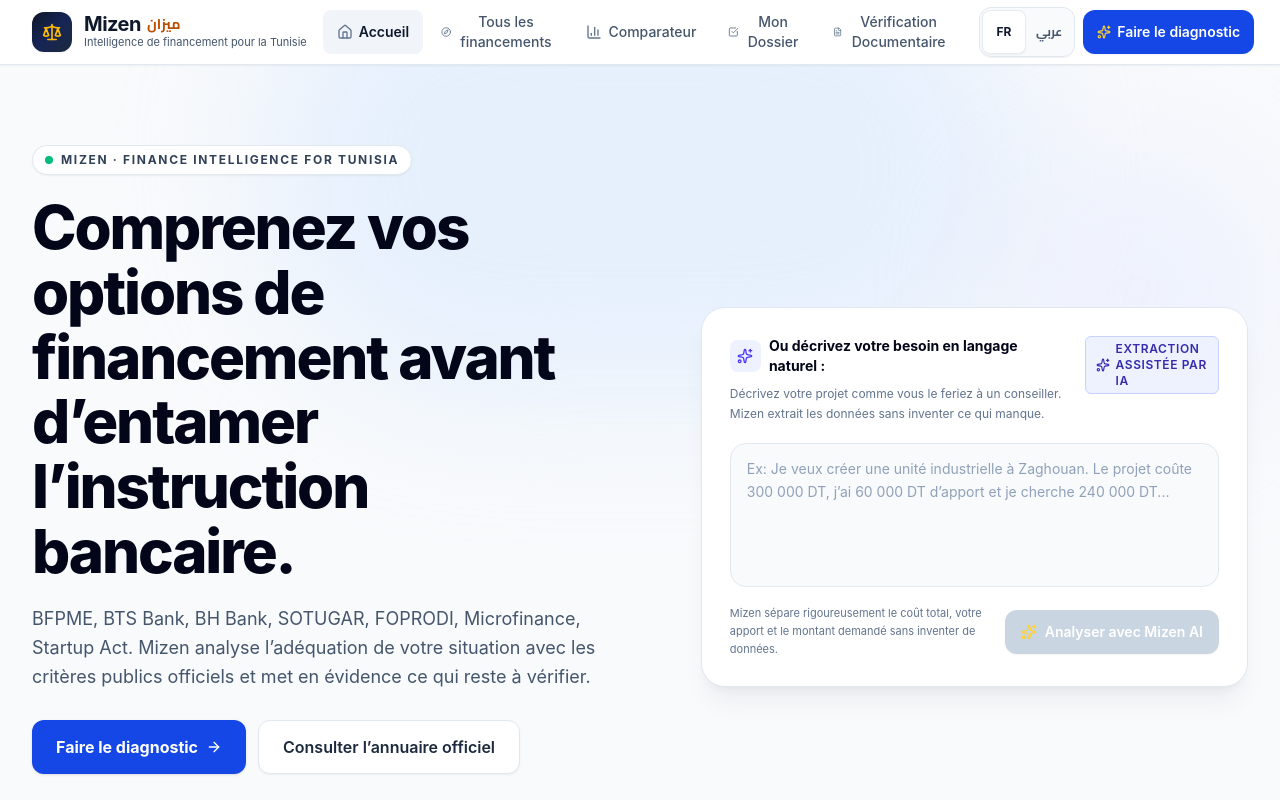
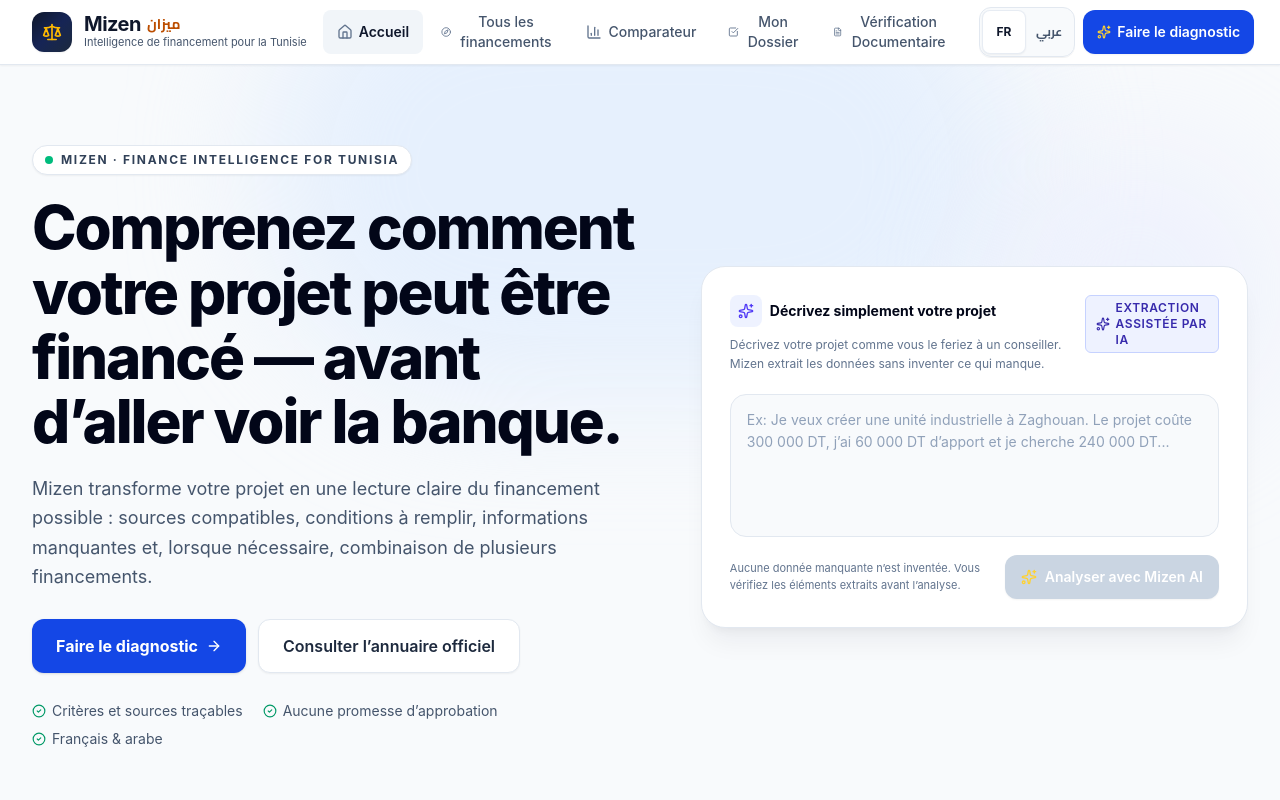
Before and after one commit to Sellemiomar/mizen.3-architecture-repair, a React (Vite) app: page / in a window 1280 px wide. Shown: the top 800 px of the page. Built offline with nearby package versions, Linux system fonts and the light colour scheme.

Commit message:
align landing copy with financing readiness positioning

```diff
--- a/src/i18n/translations.ts
+++ b/src/i18n/translations.ts
@@ -124,14 +124,14 @@ export const TRANSLATIONS: Record<Language, Translations> = {
     navCompare: 'Comparateur',
     navDossier: 'Mon Dossier',
     navDocScan: 'Vérification Documentaire',
-    heroHeadline: 'Comprenez vos options de financement avant d’entamer l’instruction bancaire.',
-    heroSubheadline: 'BFPME, BTS Bank, BH Bank, SOTUGAR, FOPRODI, Microfinance, Startup Act. Mizen analyse l’adéquation de votre situation avec les critères publics officiels et met en évidence ce qui reste à vérifier.',
+    heroHeadline: 'Comprenez comment votre projet peut être financé — avant d’aller voir la banque.',
+    heroSubheadline: 'Mizen transforme votre projet en une lecture claire du financement possible : sources compatibles, conditions à remplir, informations manquantes et, lorsque nécessaire, combinaison de plusieurs financements.',
     heroStartBtn: 'Faire le diagnostic',
     heroExploreBtn: 'Consulter l’annuaire officiel',
-    heroAiIntakeTitle: 'Ou décrivez votre besoin en langage naturel :',
+    heroAiIntakeTitle: 'Décrivez simplement votre projet',
     heroAiIntakePlaceholder: 'Ex: Je veux créer une unité industrielle à Zaghouan. Le projet coûte 300 000 DT, j’ai 60 000 DT d’apport et je cherche 240 000 DT...',
     heroAiIntakeSubmit: 'Analyser avec Mizen AI',
-    heroAiIntakeHint: 'Mizen sépare rigoureusement le coût total, votre apport et le montant demandé sans inventer de données.',
+    heroAiIntakeHint: 'Aucune donnée manquante n’est inventée. Vous vérifiez les éléments extraits avant l’analyse.',
 
     demoScenariosTitle: 'Cas de démonstration pilotes (Données synthétiques)',
     demoScenariosSub: 'Sélectionnez un scénario réaliste pour visualiser instantanément le rapport d’intelligence Mizen :',
@@ -230,14 +230,14 @@ export const TRANSLATIONS: Record<Language, Translations> = {
     navCompare: 'المقارنة',
     navDossier: 'ملفي',
     navDocScan: 'فحص الوثائق',
-    heroHeadline: 'افهم خيارات التمويل المتاحة لمشروعك قبل دخول مرحلة الدراسة البنكية.',
-    heroSubheadline: 'بنك تمويل PME، بنك التضامن، بنك الإسكان، سوتوغار، فبرودي، التمويل الأصغر، ستارت آب آكت. يحلل ميزان مدى ملاءمة وضعيتكم مع المعايير الرسمية ويوضح ما يتطلب التأكيد.',
+    heroHeadline: 'افهم كيف يمكن تمويل مشروعك — قبل أن تذهب إلى البنك.',
+    heroSubheadline: 'يحوّل ميزان مشروعك إلى صورة واضحة للتمويل الممكن: الآليات المتوافقة، شروط الأهلية، المعطيات الناقصة، وإمكانية جمع عدة مصادر تمويل عندما يلزم ذلك.',
     heroStartBtn: 'بدء التشخيص المالي',
     heroExploreBtn: 'تصفح الدليل الرسمي',
-    heroAiIntakeTitle: 'أو صِف مشروعك باللغة الطبيعية :',
+    heroAiIntakeTitle: 'صِف مشروعك ببساطة',
     heroAiIntakePlaceholder: 'مثال: أريد إحداث وحدة صناعية بزغوان. كلفة المشروع 300 ألف دينار، التمويل الذاتي 60 ألف د وأطلب 240 ألف د تمويل...',
     heroAiIntakeSubmit: 'تحليل عبر ذكاء ميزان',
-    heroAiIntakeHint: 'يفصل ميزان بدقة بين الكلفة الإجمالية والتمويل الذاتي والمبلغ المطلوب دون اختلاق أي معطيات.',
+    heroAiIntakeHint: 'لا يتم افتراض المعطيات الناقصة. تراجع العناصر المستخرجة قبل بدء التحليل.',
 
     demoScenariosTitle: 'حالات تجريبية نموذجية للشركاء والبنوك (معطيات اصطناعية)',
     demoScenariosSub: 'اختر حالة واقعية للاطلاع الفوري على تقرير استخبارات التمويل لميزان :',
```
